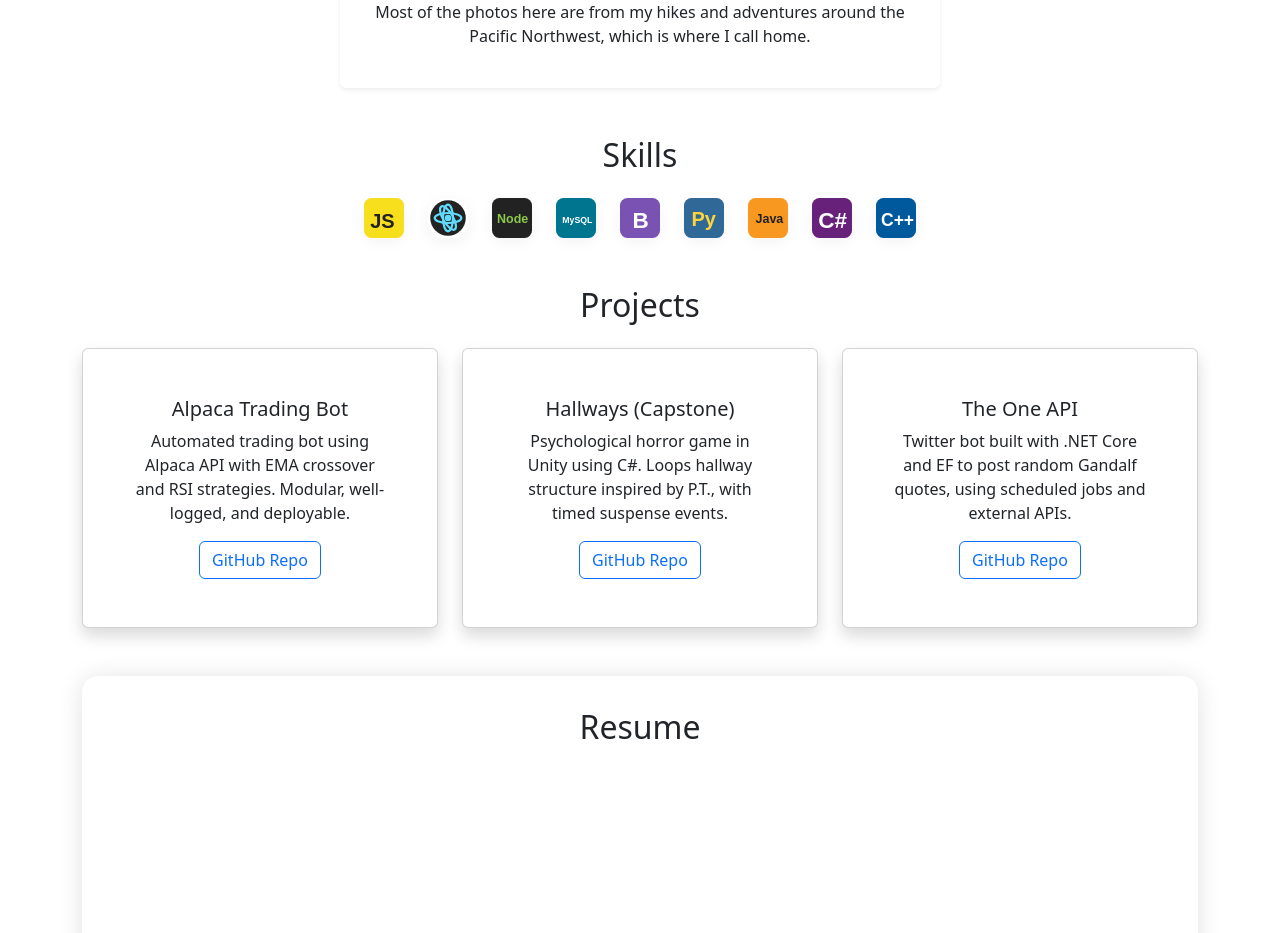
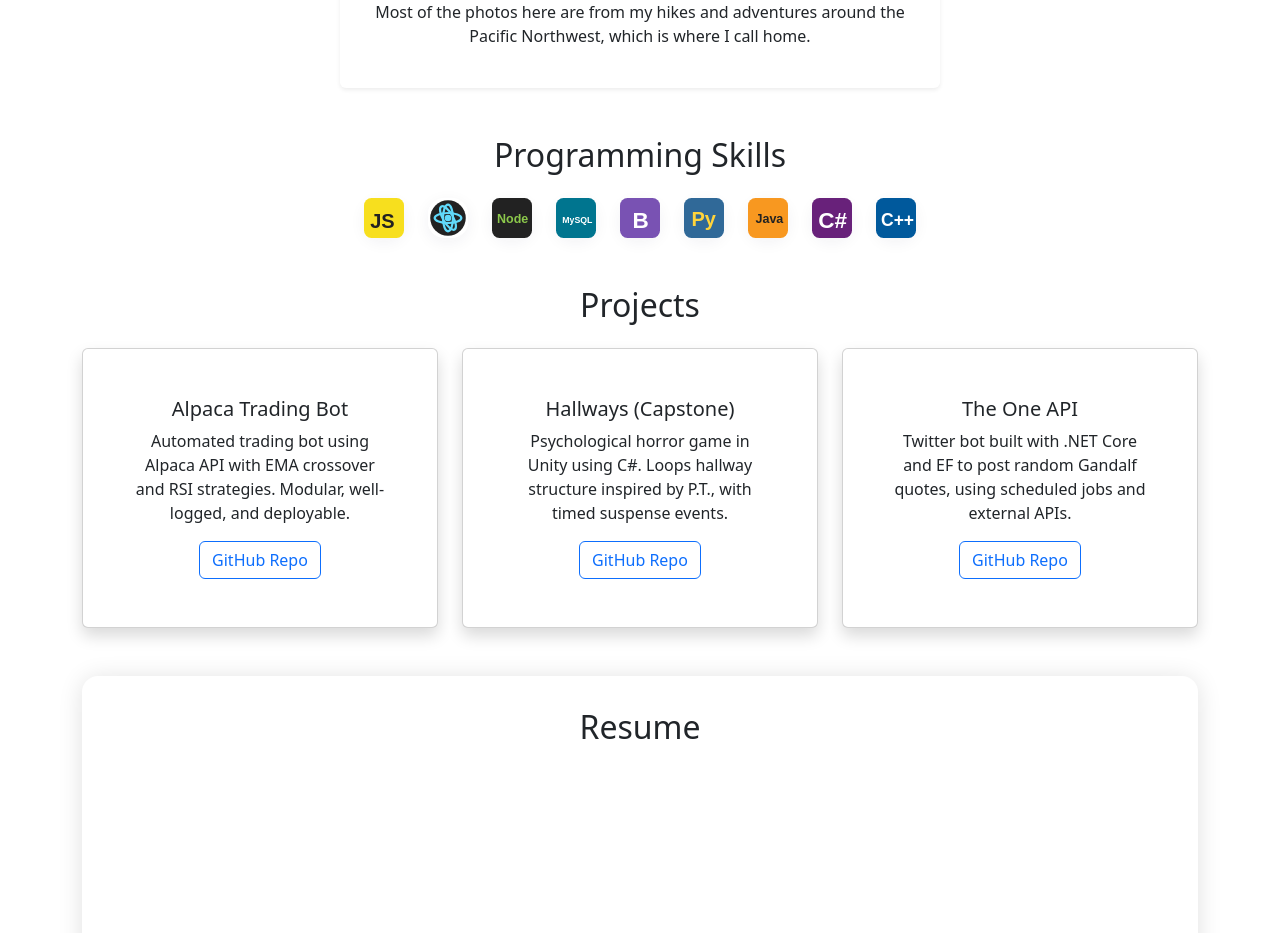
Before and after one commit to jcarenza67/Portfolio-Site, a React (Vite) app: page / in a window 1280 px wide. Shown: the part 900-1833 px from the top of the page. Built offline with nearby package versions, Linux system fonts and the light colour scheme.

Commit message:
update skills

```diff
--- a/src/App.jsx
+++ b/src/App.jsx
@@ -123,7 +123,7 @@ function App() {
     transition={{ duration: 0.7, delay: 0.28 }}
     className="mb-5 text-center"
     >
-    <h2 className="mb-3">Skills</h2>
+    <h2 className="mb-3">Programming Skills</h2>
     <div className="skills-icons">
         <span className="icon-badge js" title="JavaScript">
         {/* JavaScript SVG */}
```
